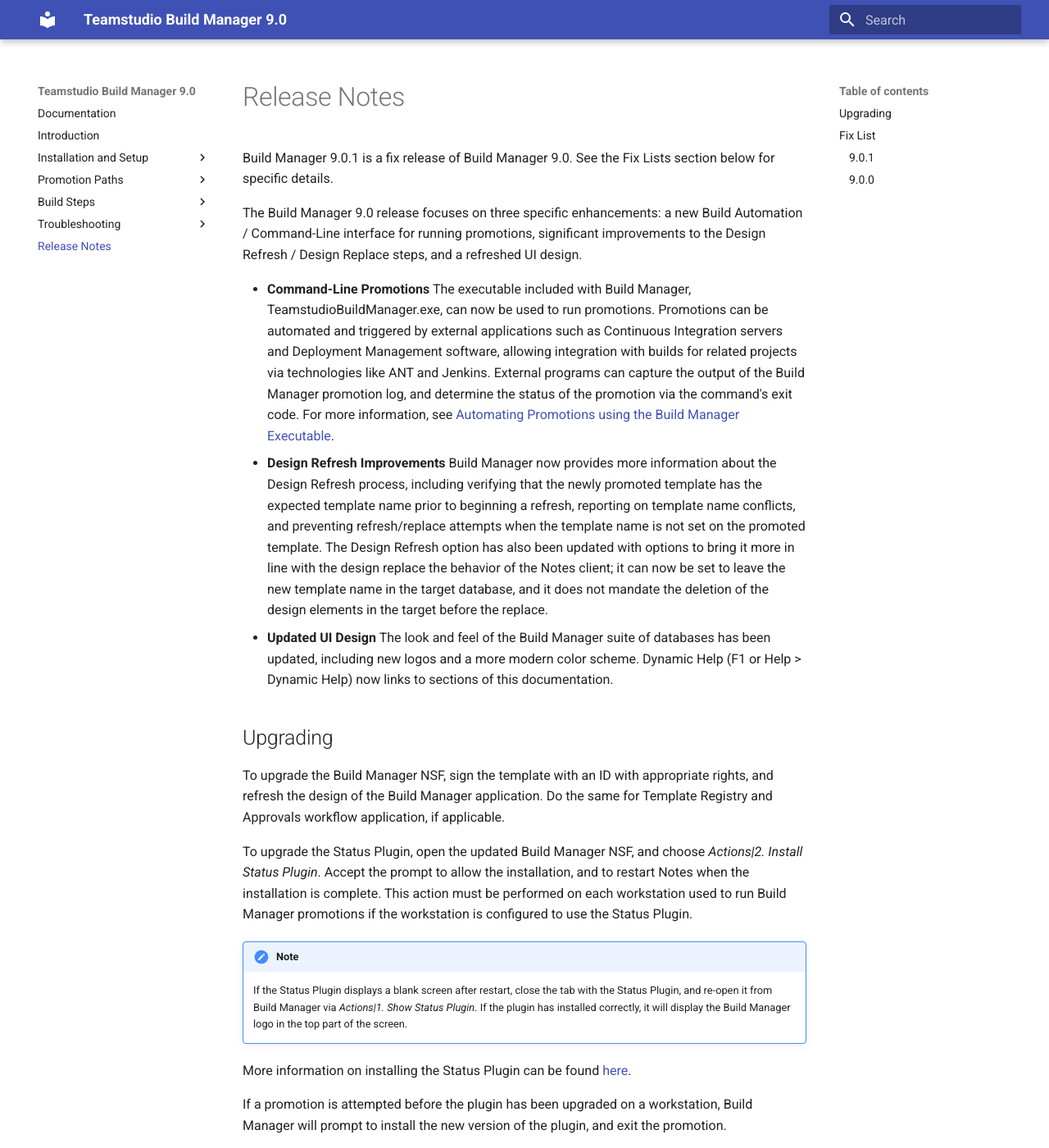
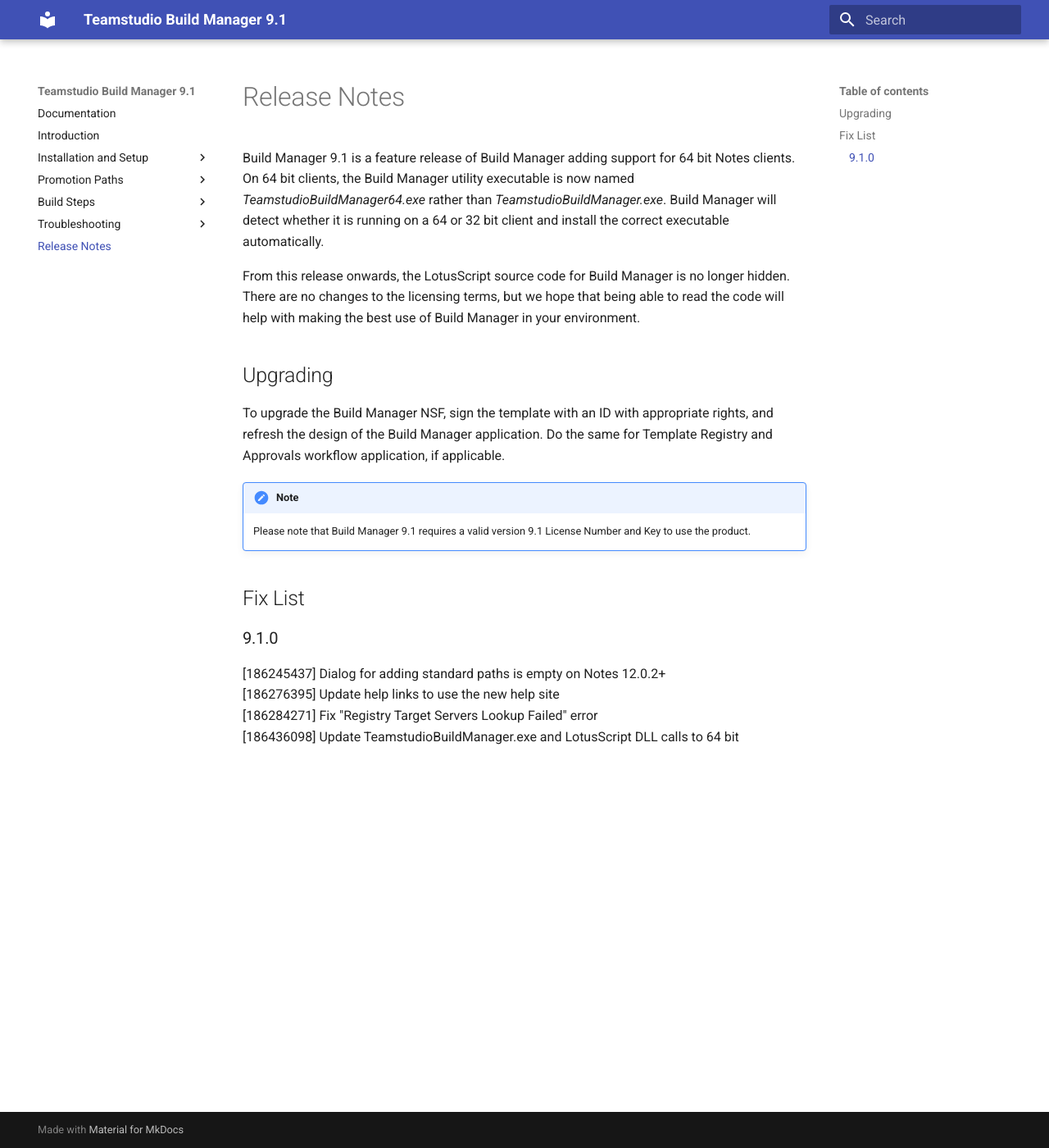
Before and after one commit to teamstudio/docs-bm, an MkDocs documentation site: the page built from docs/release.md, in a window 1280 px wide and 1400 px high. Shown: the whole window at 82% size. Built offline with MkDocs 1.6.1 and Material for MkDocs 9.7.7, drawn with Linux system fonts in a browser that asks for light colours; some of the changed text lies outside the part shown.

Commit message:
Initial update for 9.1

```diff
--- a/docs/release.md
+++ b/docs/release.md
@@ -1,49 +1,19 @@
 # Release Notes
 
-Build Manager 9.0.1 is a fix release of Build Manager 9.0.  See the Fix Lists section below for specific details.
+Build Manager 9.1 is a feature release of Build Manager adding support for 64 bit Notes clients. On 64 bit clients, the Build Manager utility executable is now named *TeamstudioBuildManager64.exe* rather than *TeamstudioBuildManager.exe*. Build Manager will detect whether it is running on a 64 or 32 bit client and install the correct executable automatically.
 
-The Build Manager 9.0 release focuses on three specific enhancements:  a new Build Automation / Command-Line interface for running promotions, significant improvements to the Design Refresh / Design Replace steps, and a refreshed UI design.
-
-* **Command-Line Promotions** The executable included with Build Manager, TeamstudioBuildManager.exe, can now be used to run promotions.  Promotions can be automated and triggered by external applications such as Continuous Integration servers and Deployment Management software, allowing integration with builds for related projects via technologies like ANT and Jenkins.  External programs can capture the output of the Build Manager promotion log, and determine the status of the promotion via the command's exit code.  For more information, see [Automating Promotions using the Build Manager Executable](automating.md).
-* **Design Refresh Improvements** Build Manager now provides more information about the Design Refresh process, including verifying that the newly promoted template has the expected template name prior to beginning a refresh, reporting on template name conflicts, and preventing refresh/replace attempts when the template name is not set on the promoted template.  The Design Refresh option has also been updated with options to bring it more in line with the design replace the behavior of the Notes client; it can now be set to leave the new template name in the target database, and it does not mandate the deletion of the design elements in the target before the replace.
-* **Updated UI Design** The look and feel of the Build Manager suite of databases has been updated, including new logos and a more modern color scheme.  Dynamic Help (F1 or Help > Dynamic Help) now links to sections of this documentation.
+From this release onwards, the LotusScript source code for Build Manager is no longer hidden. There are no changes to the licensing terms, but we hope that being able to read the code will help with making the best use of Build Manager in your environment.
 
 ## Upgrading
 To upgrade the Build Manager NSF, sign the template with an ID with appropriate rights, and refresh the design of the Build Manager application. Do the same for Template Registry and Approvals workflow application, if applicable.
 
-To upgrade the Status Plugin, open the updated Build Manager NSF, and choose *Actions|2. Install Status Plugin*. Accept the prompt to allow the installation, and to restart Notes when the installation is complete. This action must be performed on each workstation used to run Build Manager promotions if the workstation is configured to use the Status Plugin.
-
 !!! note
-    If the Status Plugin displays a blank screen after restart, close the tab with the Status Plugin,
-    and re-open it from Build Manager via *Actions|1. Show Status Plugin*. If the plugin has installed
-    correctly, it will display the Build Manager logo in the top part of the screen.
-
-More information on installing the Status Plugin can be found [here](installplugin.md).
-
-If a promotion is attempted before the plugin has been upgraded on a workstation, Build Manager will prompt to install the new version of the plugin, and exit the promotion.
-
-If you previously used a workaround for issue TMS-620, you can safely remove any CIAO!, Configurator, or Analyzer DLLs copied to the Notes executable directory. Installing a new version or uninstalling and reinstalling these tools will also do this.
-
-!!! note
-    Please note that Build Manager 9.0 requires a valid version 9.x License Number and Key to use the product.
+    Please note that Build Manager 9.1 requires a valid version 9.1 License Number and Key to use the product.
 
 ## Fix List
-### 9.0.1
-[TMS-1366] - Allow blank target file name in Promotion Paths
-[TMS-1291] - Fix error when clicking Refresh Agents button on Agent steps if the source is a Template Registry
-[TMS-1292] - Fix issue where installation check can fail and continue prompting to install
-[TMS-1293] - Shell Command step now closes the target DB handle to allow external programs to act on the new template
+### 9.1.0
 
-### 9.0.0
-[TMS-390] - Add Template Registry 'Deployment Tracking' to Standard Paths
-[TMS-417] - Create Test Data step for Domino source fails due to erroneous validation if Network Share field is blank
-[TMS-1098] - Allow use of Notes' built-in column icons (specified by number) in Custom Actions
-[TMS-1200] - Prevent the setting of DB Titles that include new-line characters, which can cause database issues
-[TMS-1240] - Hide 'Load From' option on new Stored ID documents
-[TMS-1256] - Fix issue where Template Registry Change report can contain unrelated results under certain circumstances
-[TMS-1262] - Add command-line promotion function to allow integration with build and deployment systems
-[TMS-1267] - Fix issue where pending Workflow Approvals can inadvertently authorize sibling Promotion Paths in some situations
-[TMS-1278] - Log information about other files using the same template name, when the template name cannot be set during the promotion
-[TMS-1279] - Do not allow design refresh/replace if the template name isn't set on the promoted template
-[TMS-1280] - Add options to the Design Replace step to more closely reproduce the Notes Client's Design Replace behavior
-[TMS-1282] - Fix issue with Notes 10 Action Bars displaying broken gradient overlays
+[186245437] Dialog for adding standard paths is empty on Notes 12.0.2+
+[186276395] Update help links to use the new help site
+[186284271] Fix "Registry Target Servers Lookup Failed" error
+[186436098] Update TeamstudioBuildManager.exe and LotusScript DLL calls to 64 bit
--- a/mkdocs.yml
+++ b/mkdocs.yml
@@ -1,4 +1,4 @@
-site_name: Teamstudio Build Manager 9.0
+site_name: Teamstudio Build Manager 9.1
 
 nav:
   - 'index.md'
```
Also changed, not shown: docs/automating.md (+3 -0 lines), docs/index.md (+1 -1 lines).
